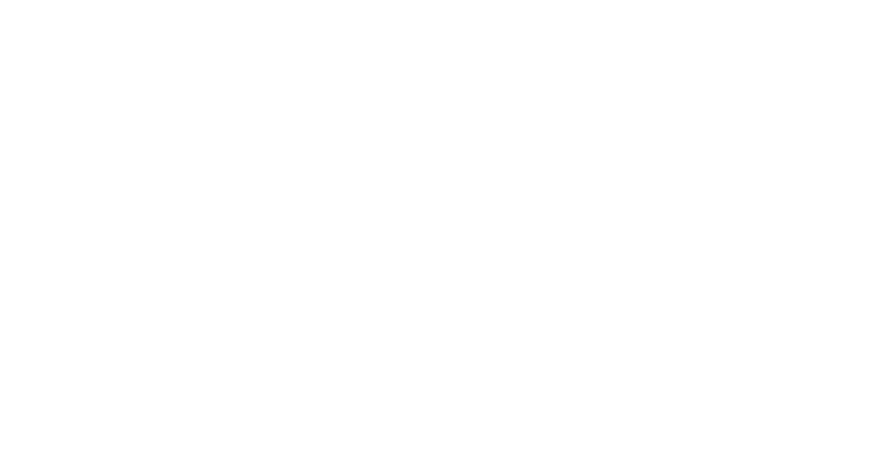
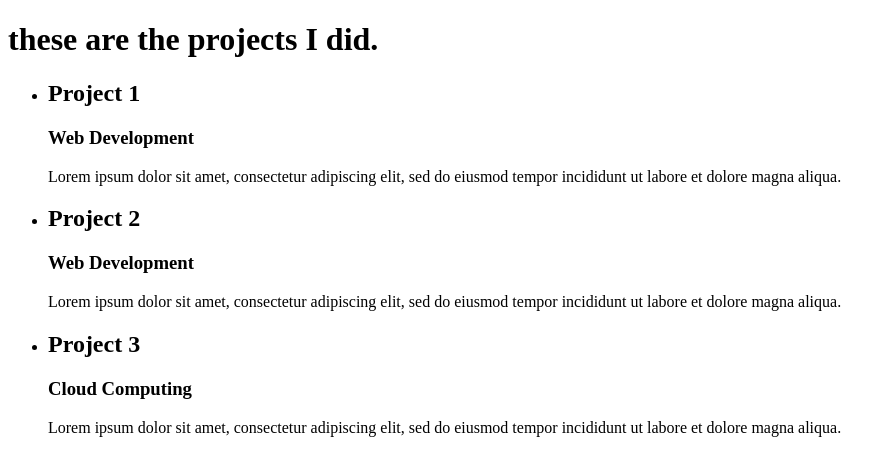
Before and after one commit to tanyyyming/GDSC-React-Workshop-2024, a React (Create React App) app: page /projects in a window 1280 px wide. Before the commit this address had no page. Shown: the top 476 px of the page, without its empty margins (0-896 px from the left). Built offline with nearby package versions, Linux system fonts and the light colour scheme.

Commit message:
Change the route 'project' to 'projects'

```diff
--- a/src/App.js
+++ b/src/App.js
@@ -10,8 +10,8 @@
     <BrowserRouter>
       <Routes>
         <Route path="/" element={<Home />} />
-        <Route path="/project" element={<ProjectOverview projects={projects}/>} />
-        <Route path="/project/:id" element={<Project projects={projects}/>} />
+        <Route path="/projects" element={<ProjectOverview projects={projects}/>} />
+        <Route path="/projects/:id" element={<Project projects={projects}/>} />
       </Routes>
     </BrowserRouter>
   )
```
